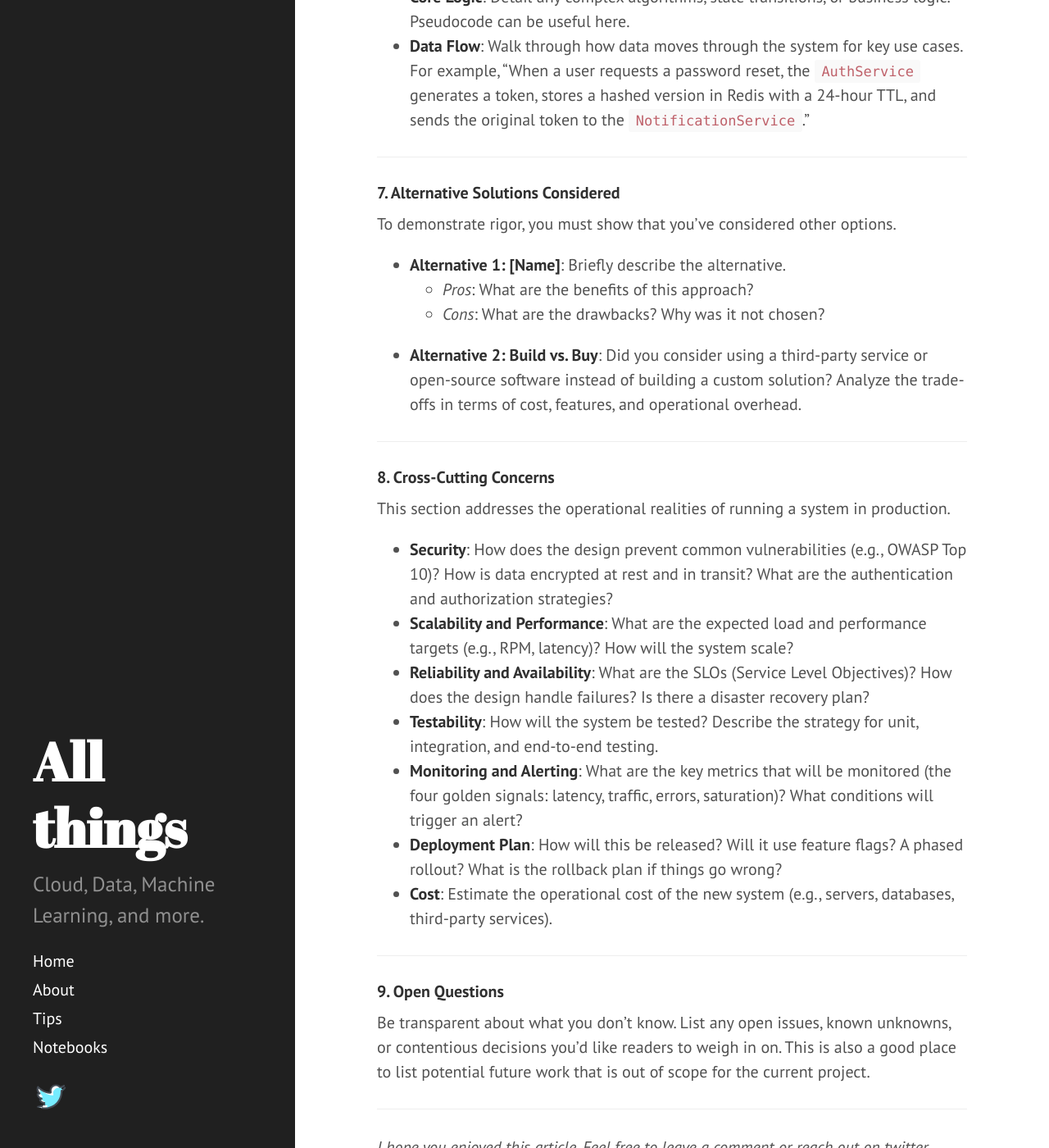
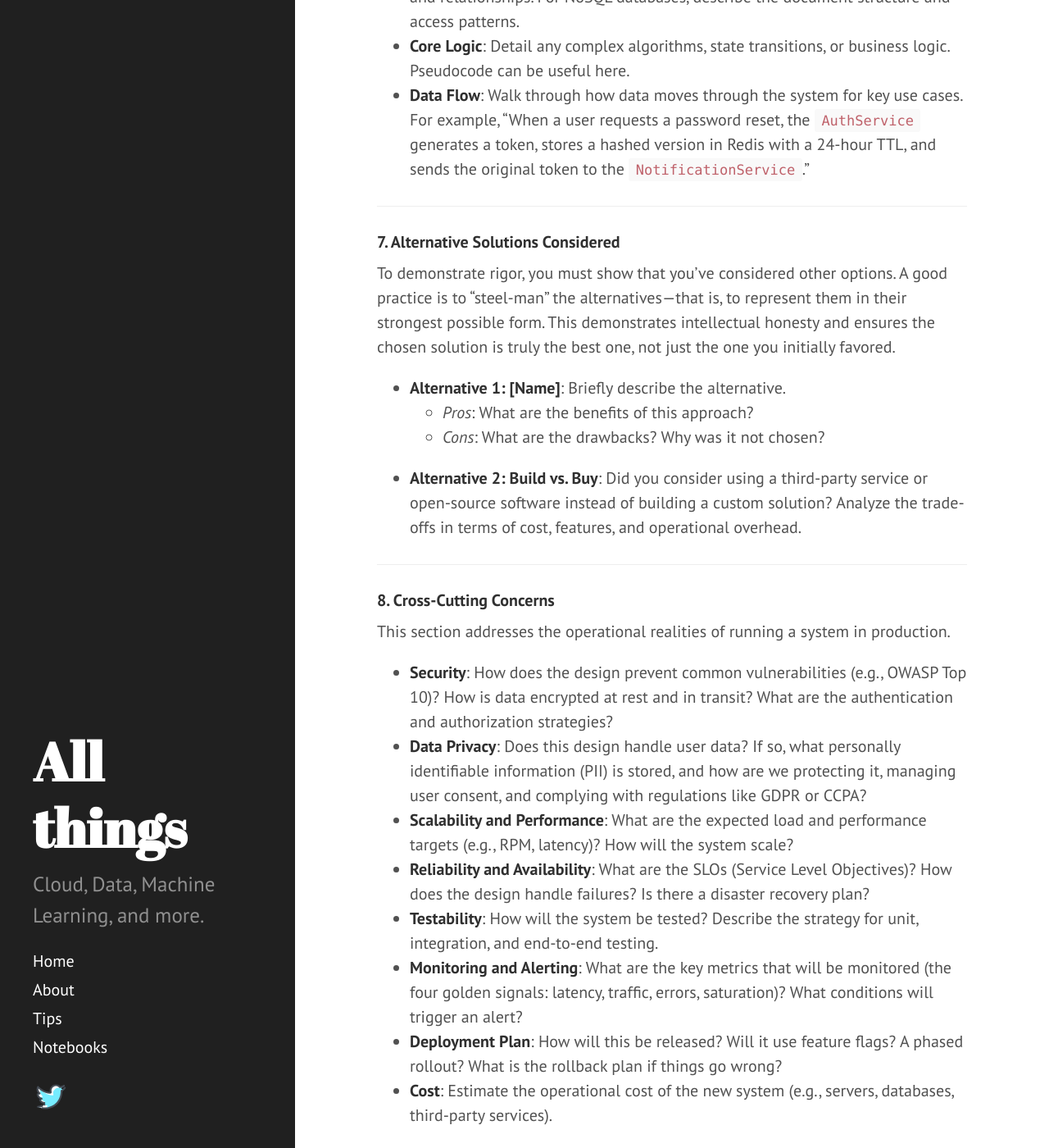
Before and after one commit to dzlab/dzlab.github.io, a Jekyll site: the page built from _posts/2025-08-10-design-document-anatomy.md, in a window 1280 px wide and 1400 px high, scrolled down 4460 px. Shown: the whole window at 82% size. Built offline with Jekyll 4.4.1, drawn with Linux system fonts in a browser that asks for light colours; nearby versions of some CDN libraries; a script that is not in the unit is left out; the table of contents is made by our own code; some of the changed text lies outside the part shown.

Commit message:
Refine the "Anatomy" Section
"Anatomy" Section is the core of your article and is already very detailed. Here are a few minor suggestions to make it even more robust.

*   **Expand "Title and People":** You could suggest thinking about roles more explicitly, inspired by RACI (Responsible, Accountable, Consulted, Informed). You don't need to explain the whole framework, but you could refine the list:
    *   **Author(s) (Responsible):** The primary writer(s) of the document.
    *   **Accountable:** The person ultimately answerable for the project's success (e.g., Tech Lead, Engineering Manager).
    *   **Reviewer(s) (Consulted):** Key stakeholders who provide feedback.

*   **Add a "Steel-Manning" Note:** In the "Alternative Solutions Considered" section, you can add a sentence encouraging the author to "steel-man" the alternatives—that is, to represent them in their strongest possible form. This demonstrates intellectual honesty and ensures the chosen solution is truly the best one, not just the one you initially favored.

*   **Include "Data Privacy":** Your "Cross-Cutting Concerns" list is excellent. I suggest adding one more item: `Data Privacy`. It is related to security, but with regulations like GDPR and CCPA, it's often a distinct and critical concern. It would address questions like "Does this design handle user data? If so, what personally identifiable information (PII) is stored, and how are we protecting it and managing user consent?"

```diff
--- a/_posts/2025-08-10-design-document-anatomy.md
+++ b/_posts/2025-08-10-design-document-anatomy.md
@@ -55,8 +55,9 @@
 This is the simplest part. Include the title of the project, the author(s), the designated reviewers, and the date of the last update.
 
 *   **Title**: A clear, descriptive name for the project.
-*   **Author(s)**: The engineer(s) writing the doc and likely implementing the solution.
-*   **Reviewer(s)**: Senior engineers, tech leads, or stakeholders who will provide feedback.
+*   **Author(s) (Responsible)**: The engineer(s) writing the doc and likely implementing the solution.
+*   **Accountable**: The person ultimately answerable for the project's success (e.g., Tech Lead, Engineering Manager).
+*   **Reviewer(s) (Consulted)**: Senior engineers, tech leads, or stakeholders who will provide feedback.
 *   **Last Updated**: The date the document was last meaningfully changed.
 
 ---
@@ -107,7 +108,7 @@
 
 #### **7. Alternative Solutions Considered**
 
-To demonstrate rigor, you must show that you've considered other options.
+To demonstrate rigor, you must show that you've considered other options. A good practice is to "steel-man" the alternatives—that is, to represent them in their strongest possible form. This demonstrates intellectual honesty and ensures the chosen solution is truly the best one, not just the one you initially favored.
 
 *   **Alternative 1: [Name]**: Briefly describe the alternative.
     *   *Pros*: What are the benefits of this approach?
@@ -121,6 +122,7 @@
 This section addresses the operational realities of running a system in production.
 
 *   **Security**: How does the design prevent common vulnerabilities (e.g., OWASP Top 10)? How is data encrypted at rest and in transit? What are the authentication and authorization strategies?
+*   **Data Privacy**: Does this design handle user data? If so, what personally identifiable information (PII) is stored, and how are we protecting it, managing user consent, and complying with regulations like GDPR or CCPA?
 *   **Scalability and Performance**: What are the expected load and performance targets (e.g., RPM, latency)? How will the system scale?
 *   **Reliability and Availability**: What are the SLOs (Service Level Objectives)? How does the design handle failures? Is there a disaster recovery plan?
 *   **Testability**: How will the system be tested? Describe the strategy for unit, integration, and end-to-end testing.
```
